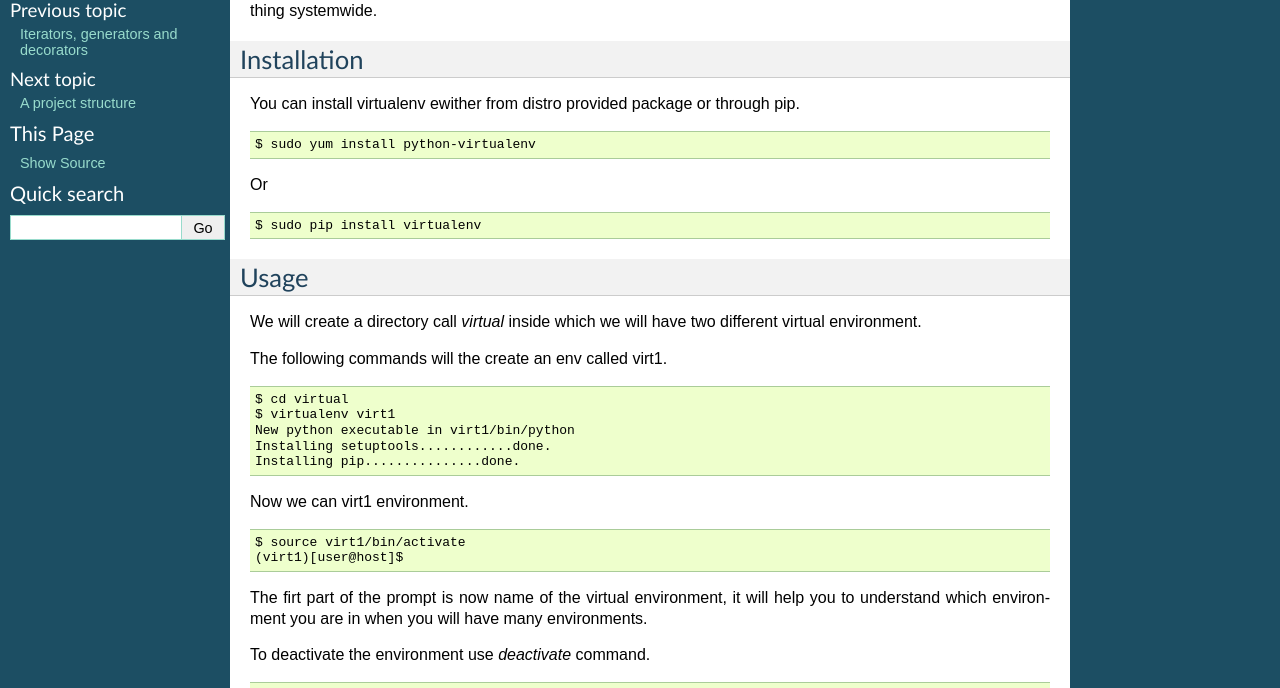
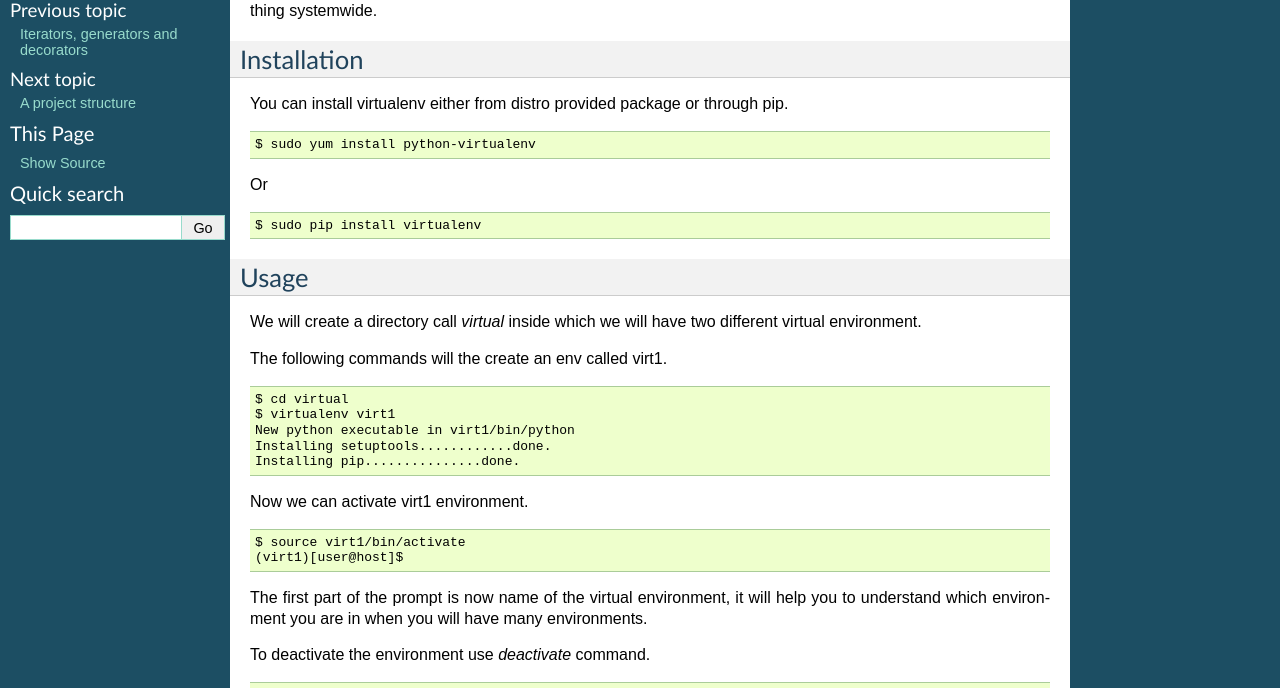
Before and after one commit to kushaldas/pym, a Sphinx documentation site: the page built from docs/virtualenv.rst, in a window 1280 px wide. Shown: the part 133-821 px from the top of the page. Built offline with Sphinx 7.4.7, drawn with Linux system fonts in a browser that asks for light colours; formulas are drawn with MathJax 3.

Commit message:
Fixed some typing mistake

```diff
--- a/docs/virtualenv.rst
+++ b/docs/virtualenv.rst
@@ -9,7 +9,7 @@ Virtual Python Environment builder or virtualenv is a tool which will help you t
 Installation
 ============
 
-You can install virtualenv ewither from distro provided package or through pip.
+You can install virtualenv either from distro provided package or through pip.
 
 ::
 
@@ -36,14 +36,14 @@ The following commands will the create an env called virt1.
     Installing setuptools............done.
     Installing pip...............done.
 
-Now we can virt1 environment.
+Now we can activate virt1 environment.
 
 ::
 
     $ source virt1/bin/activate
     (virt1)[user@host]$
 
-The firt part of the prompt is now name of the virtual environment, it will help you to understand which environment you are in when you will have many environments.
+The first part of the prompt is now name of the virtual environment, it will help you to understand which environment you are in when you will have many environments.
 
 To deactivate the environment use *deactivate* command.
 
```
